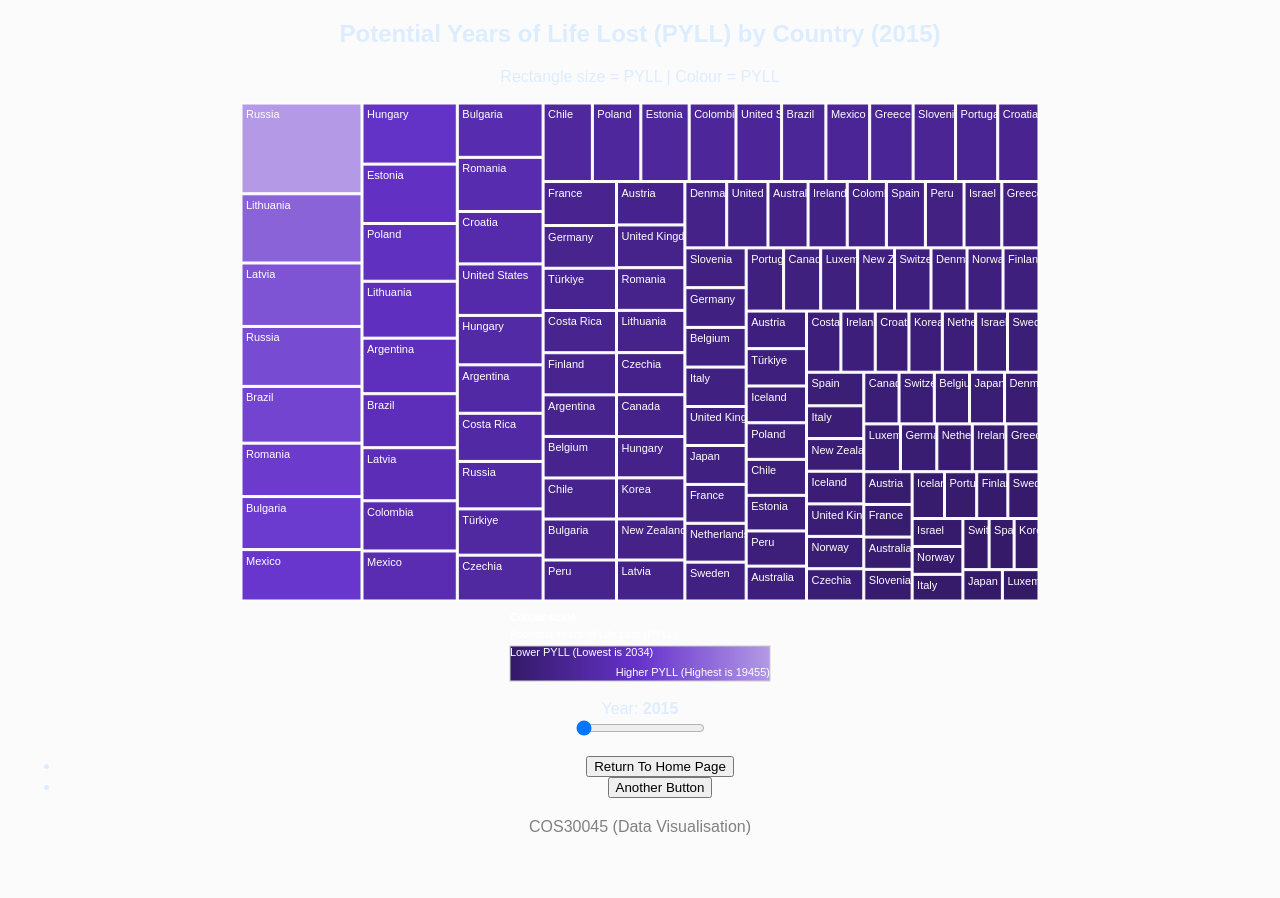
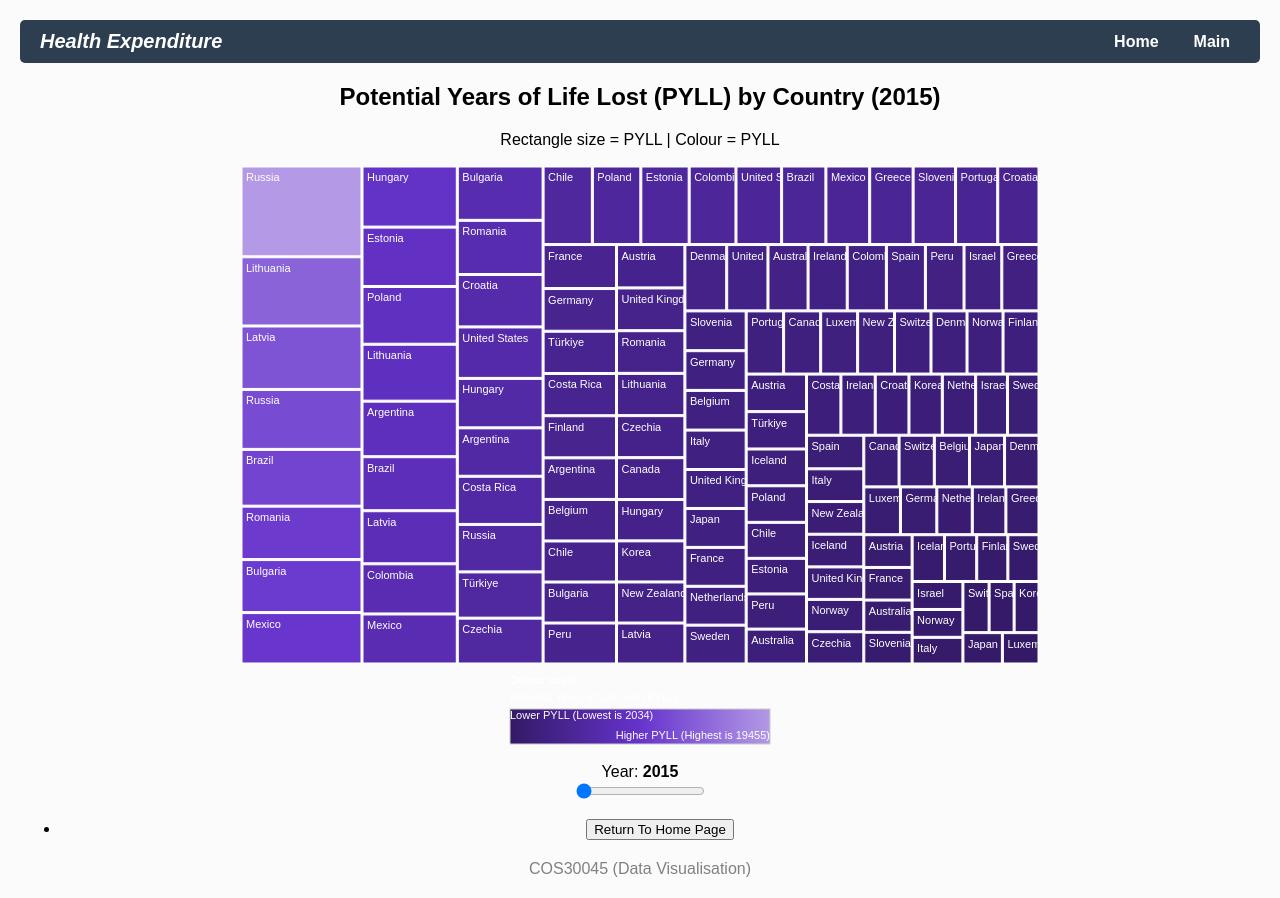
Before and after one commit to guogolucky/Data-Visualization-COS30045-, a plain HTML site: page treeVisualisation.html in a window 1280 px wide. Before the commit the page ends 856 px from the top, so only its background shows below. Drawn offline with nearby package versions, Linux system fonts and the light colour scheme.

Commit message:
added nav

```diff
--- a/style.css
+++ b/style.css
@@ -15,7 +15,7 @@ body {
     padding: 0;
     font-family: 'Franklin Gothic Medium', 'Arial Narrow', Arial, sans-serif;
     background-color: #fcfbfb;
-    color: #DCEDFF;
+    color: #000000;
     text-align: center;
 }
 
--- a/treeVisualisation.html
+++ b/treeVisualisation.html
@@ -37,10 +37,57 @@
             fill: white;
             pointer-events: none;
         }
+        .title{
+            color: black;
+        }
+
+        nav {
+    background-color: #2c3e50;
+    padding: 10px 20px;
+    color: white;
+    display: flex;
+    align-items: center;
+    justify-content: space-between;
+    border-radius: 5px;
+}
+
+nav h2 {
+    margin: 0;
+    font-size: 20px;
+}
+
+nav ul {
+    list-style: none;
+    display: flex;
+    gap: 15px;
+    margin: 0;
+    padding: 0;
+}
+
+nav ul li a {
+    color: white;
+    text-decoration: none;
+    font-weight: bold;
+    padding: 5px 10px;
+    border-radius: 4px;
+    transition: background-color 0.2s;
+}
+
+nav ul li a:hover {
+    background-color: lightblue;
+}
     </style>
 </head>
 
 <body>
+
+    <nav>
+        <h2><i>Health Expenditure</i></h2>
+        <ul>
+            <li><a href="index.html">Home</a></li>
+            <li><a href="firstvisual.html">Main</a></li>
+        </ul>
+    </nav>
 
     <h2 id="title"></h2>
     <p id="subtitle"></p>
@@ -61,11 +108,8 @@
     <div class="tooltip"></div>
 
     <ul>
-        <li class="inline2">
+        <li>
             <a href="index.html"><button class="btnControl">Return To Home Page</button></a>
-        </li>
-        <li class="inline2">
-            <a href="index.html"><button class="btnControl">Another Button</button></a>
         </li>
     </ul>
 
```
Also changed, not shown: firstvisual.html (+1 -1 lines), index.html (+1 -1 lines).
